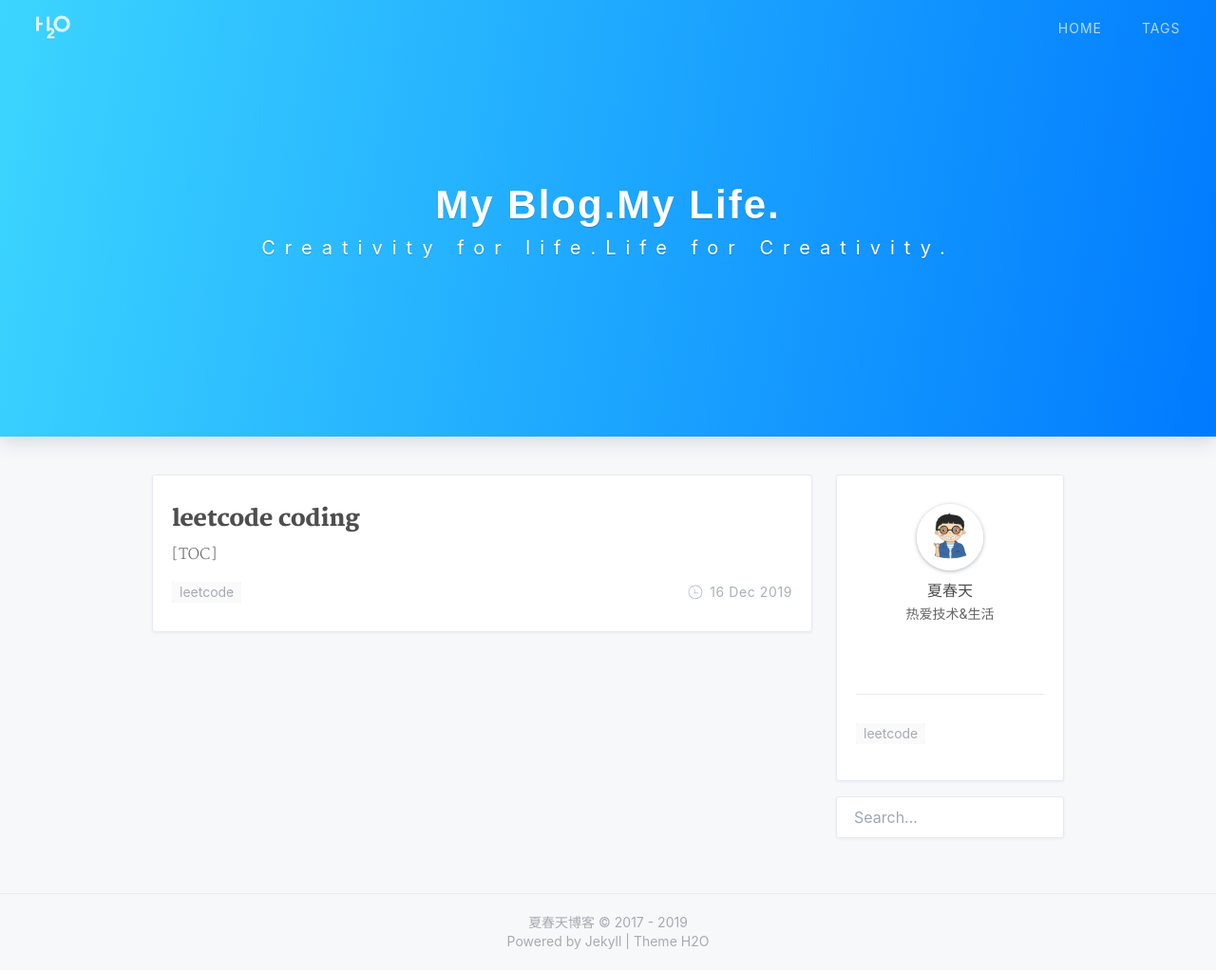
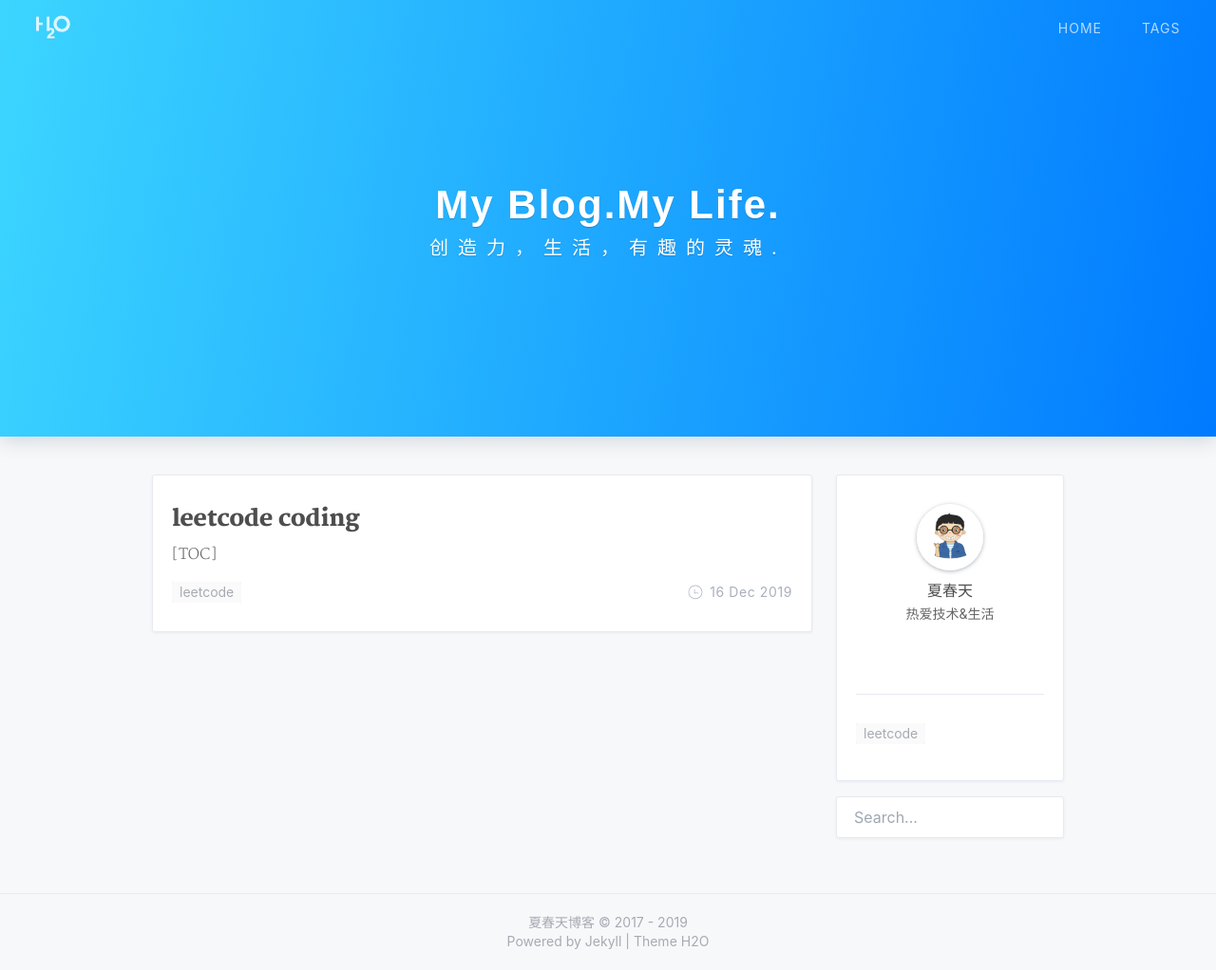
Before and after one commit to xctspring/xctspring.github.io, a Jekyll site: the page built from index.html, in a window 1280 px wide and 1022 px high. Shown: the whole window at 95% size. Built offline with Jekyll 4.4.1, drawn with Linux system fonts in a browser that asks for light colours; nearby versions of some CDN libraries; the list of posts is cut into pages by our own code; a style sheet for code colours, icons or effects is not loaded.

Commit message:
Update index.html

```diff
--- a/index.html
+++ b/index.html
@@ -1,7 +1,7 @@
 ---
 layout: default
 home-title: My Blog.My Life.
-description: Creativity for life.Life for Creativity.
+description: 创造力，生活，有趣的灵魂.
 ---
 
 {% include header.html %}
```
